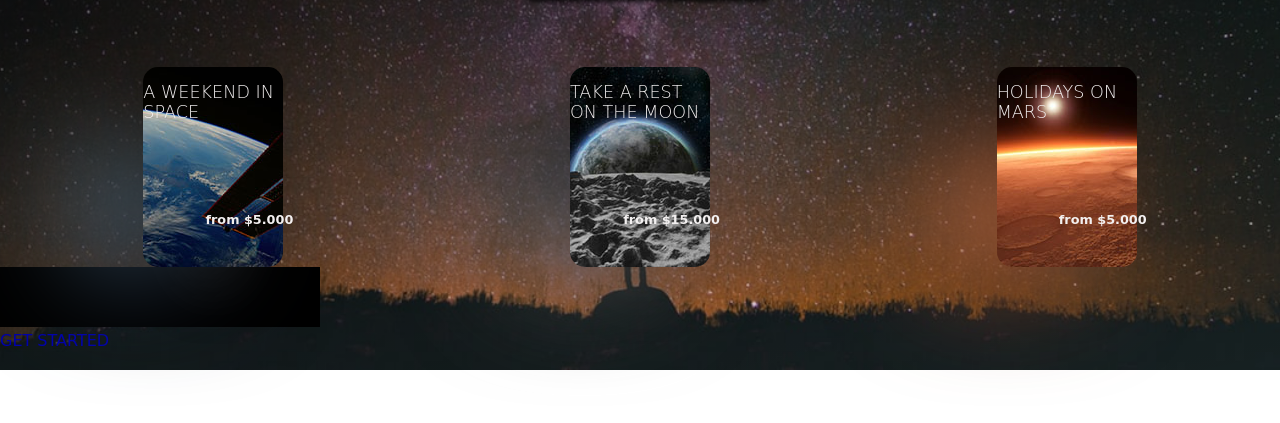
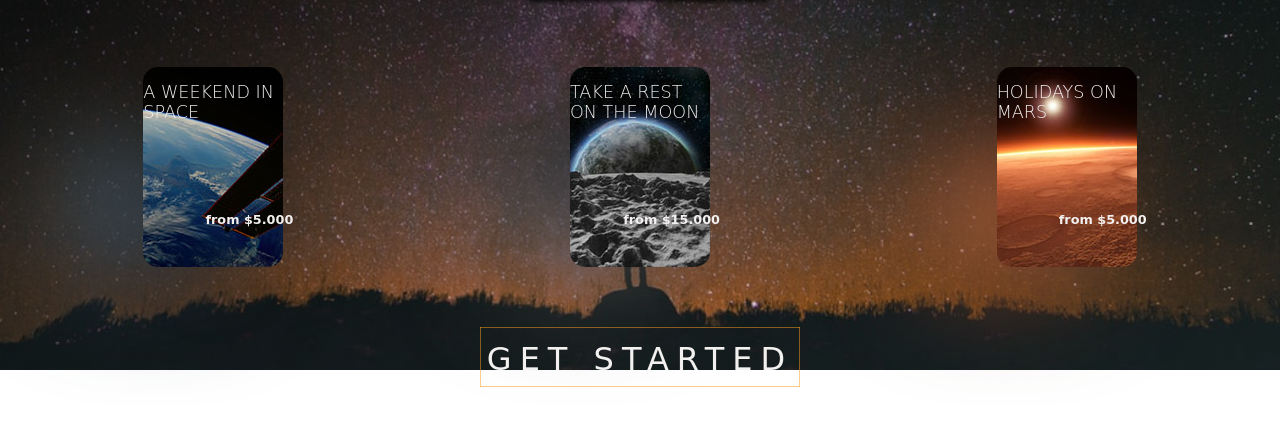
Before and after one commit to Bubs38/Cours-SASS, a website: page index.html in a window 1280 px wide. Shown: the part 430-853 px from the top of the page. Before the commit the page ends 800 px from the top, so only its background shows below. Drawn offline with Linux system fonts and the light colour scheme; a web font is replaced by a local one.

Commit message:
5eme version

```diff
--- a/main.scss
+++ b/main.scss
@@ -175,5 +175,26 @@ a {
     font-weight: 600;
     transform: translateZ(35px);
   }
+}
 
+// ************ BUTTON **************
+.button {
+  padding-top: 60px;
+  position: relative;
+  margin: 0 auto;
+  width: 320px;
+  &__rect {
+    fill: transparent;
+    stroke: $orange;
+    border-bottom: 5px solid $orange;
+  }
+  &__text {
+    position: relative;
+    text-align: center;
+    font-size: 32px;
+    line-height: 32px;
+    letter-spacing: 8px;
+    color: $white;
+    top: -48px;
+  }
 }
```
Also changed, not shown: style.css, 1 other file.
